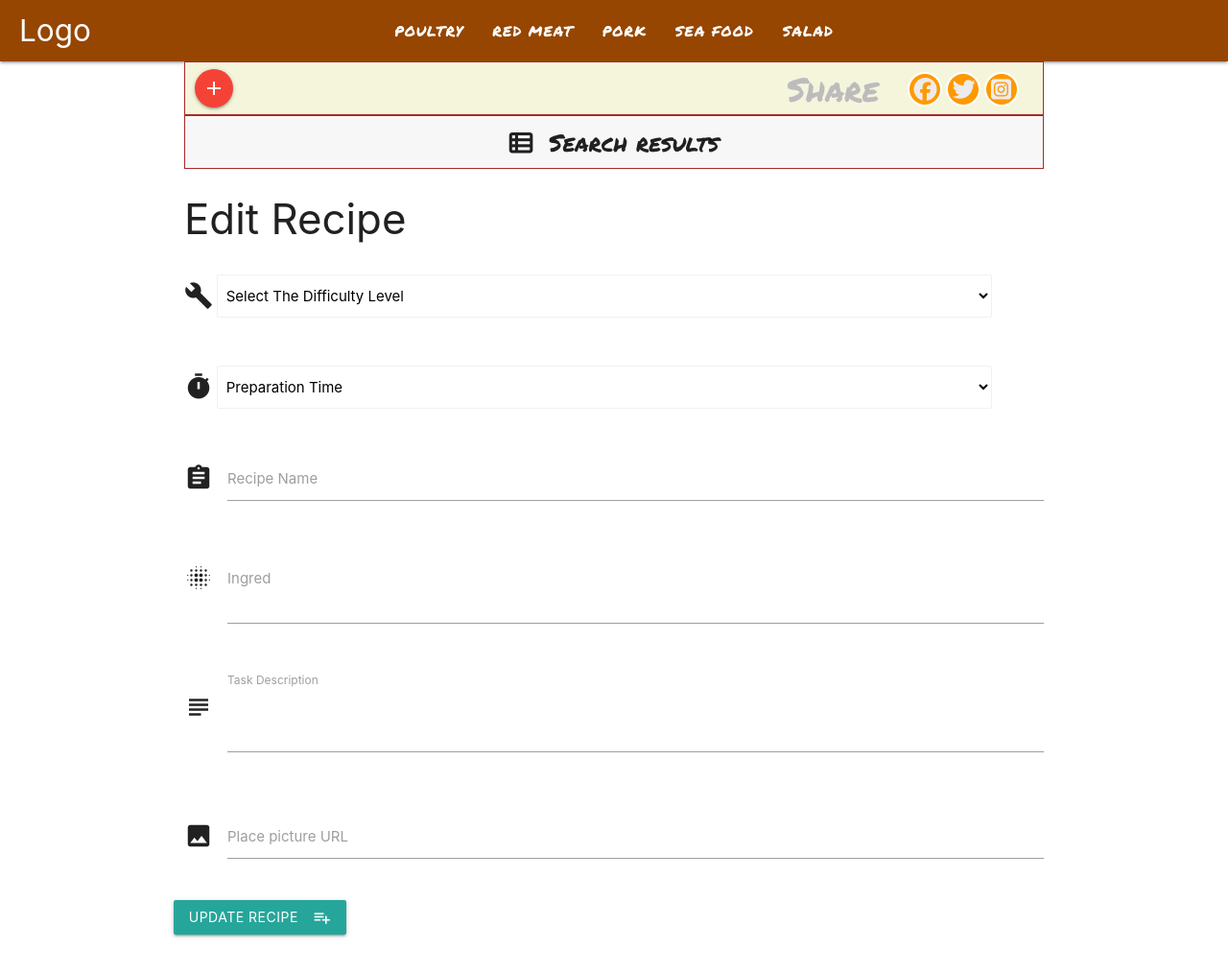
After one commit to rimantascode/MS3-cookbook, a Flask app: template templates/edit_recipe.html in a window 1280 px wide. The commit adds this page. Shown: the whole page at 96% size. Run offline with Flask 2, Linux system fonts and the light colour scheme; the template is opened without the code that fills it, so the values that code supplies are empty; some libraries are stand-ins or nearby versions.

Commit message:
made edit_recipe.html and made it to work

```diff
--- a/app.py
+++ b/app.py
@@ -2,6 +2,7 @@ import os
 from flask import Flask, render_template, redirect, request, url_for
 from flask_pymongo import PyMongo
 from bson.objectid import ObjectId
+
 
 app = Flask(__name__)
 app.config["MONGO_DBNAME"] = 'cook_book'
@@ -13,19 +14,28 @@ mongo = PyMongo(app)
 @app.route('/')
 @app.route('/index')
 def get_tasks():
-    list = mongo.db.recipe.find()
-    for n in list:
-        s = n["ingrediants"].split(",")
     return render_template("index.html",
-                           recipe=mongo.db.recipe.find(), s=s)
+                           recipe=mongo.db.recipe.find())
 
 
-@app.route('/dish')
-def dish():
-    list = mongo.db.recipe.find()
-    for n in list:
-        s = n["ingrediants"].split(",")
-    return render_template("dish.html", recipe=mongo.db.recipe.find(), s=s, description=mongo.db.recipe.find(), image=mongo.db.recipe.find())
+@app.route('/edit_recipe/<recipes_id>')
+def edit_recipe(recipes_id):
+    the_recipe = mongo.db.recipe.find_one({"_id": ObjectId(recipes_id)})
+    all_difficulties = mongo.db.difficulty.find()
+    cooking_time = mongo.db.prep_time.find()
+    return render_template('edit_recipe.html', recipes=the_recipe,
+                           difficulties=all_difficulties, time=cooking_time)
+
+
+@app.route('/dish/<recipes_id>')
+def dish(recipes_id):
+    the_recipe = mongo.db.recipe.find_one({"_id": ObjectId(recipes_id)})
+    all_categories = mongo.db.categories.find()
+    return render_template('dish.html', recipes=the_recipe,
+                           categories=all_categories)
+    """
+    return render_template("dish.html", recipe=mongo.db.recipe.find(), description=mongo.db.recipe.find(), image=mongo.db.recipe.find())
+    """
 
 
 @app.route('/add_recipe')
@@ -41,6 +51,21 @@ def insert_recipe():
     return redirect(url_for('get_tasks'))
 
 
+@app.route('/update_task/<recipes_id>', methods=["POST"])
+def update_recipe(recipes_id):
+    recipe = mongo.db.recipe
+    recipe.update({'_id': ObjectId(recipes_id)},
+                  {
+        'recipe_name': request.form.get('recipe_name'),
+        'difficulty_level': request.form.get('difficulty_level'),
+        'prep_time': request.form.get('prep_time'),
+        'cooking_description': request.form.get('cooking_description'),
+        'picture_url': request.form.get('picture_url'),
+        "ingrediants": request.form.get('ingrediants')
+    })
+    return redirect(url_for('get_tasks'))
+
+
 if __name__ == '__main__':
     app.run(host=os.environ.get('IP'),
             port=int(os.environ.get('PORT')),
--- a/requirements.txt
+++ b/requirements.txt
@@ -2,6 +2,7 @@ click==7.1.2
 dnspython==1.16.0
 Flask==1.1.2
 Flask-PyMongo==2.3.0
+gunicorn==20.0.4
 itsdangerous==1.1.0
 pymongo==3.10.1
 Werkzeug==1.0.1
--- a/templates/base.html
+++ b/templates/base.html
@@ -104,6 +104,7 @@
 
       {% block content %} {% endblock %}
     </div>
+
     <script>
       $(document).ready(function () {
         $(".sidenav").sidenav();
--- /dev/null
+++ b/templates/edit_recipe.html
@@ -0,0 +1,108 @@
+{% extends 'base.html' %} {% block content %}
+<h3>Edit Recipe</h3>
+<div class="row">
+  <form
+    action="{{ url_for('update_recipe', recipes_id=recipes._id) }}"
+    method="POST"
+    class="col s12"
+  >
+    <div class="row">
+      <div class="row">
+        <div class="input-field col s12">
+          <i class="material-icons prefix selects">build</i>
+          <select
+            id="difficulty_level"
+            name="difficulty_level"
+            class="browser-default"
+          >
+            <option value="" disabled selected
+              >Select The Difficulty Level</option
+            >
+            {%for diff in difficulties %} {% if
+            diff.difficulty_level==recipes.difficulty_level %}
+            <option value="{{recipes.difficulty_level}}" selected
+              >{{recipes.difficulty_level}}
+            </option>
+            {% else %}
+            <option value="{{diff.difficulty_level}}"
+              >{{diff.difficulty_level}}</option
+            >
+            {%endif%} {%endfor%}
+          </select>
+        </div>
+      </div>
+      <div class="row">
+        <div class="input-field col s12">
+          <i class="material-icons prefix selects">timer</i>
+          <select id="prep-time" name="prep_time" class="browser-default">
+            <option value="" disabled selected>Preparation Time </option>
+            {%for t in time %} {%if t.time==recipes.prep_time%}
+            <option value="{{recipes.prep_time}}" selected
+              >{{recipes.prep_time}}</option
+            >
+            {%else%}
+            <option value="{{t.time}}">{{t.time}}</option>
+            {%endif%} {%endfor%}
+          </select>
+        </div>
+      </div>
+      <div class="input-field col s12">
+        <i class="material-icons prefix">assignment</i>
+        <input
+          id="recipe_name"
+          name="recipe_name"
+          type="text"
+          value="{{recipes.recipe_name}}"
+        />
+        <label for="icon_prefix">Recipe Name</label>
+      </div>
+    </div>
+    <div class="row">
+      <div class="input-field col s12">
+        <i class="material-icons prefix">blur_on</i>
+        <textarea
+          name="ingrediants"
+          id="ingrediants"
+          class="materialize-textarea txt-area"
+          value="{{recipes.ingrediants}}"
+        >
+{{recipes.ingrediants}}</textarea
+        >
+        <label for="ingrediants">Ingred</label>
+      </div>
+    </div>
+    <div class="row">
+      <div class="input-field col s12">
+        <i class="material-icons prefix">subject</i>
+        <textarea
+          name="cooking_description"
+          id="cooking_description"
+          class="materialize-textarea txt-area"
+        >
+         {{recipes.cooking_description}}</textarea
+        >
+        <label for="icon_telephone">Task Description</label>
+      </div>
+    </div>
+    <div class="row">
+      <div class="input-field col s12">
+        <i class="material-icons prefix">photo</i>
+        <input
+          id="picture_url"
+          name="picture_url"
+          type="text"
+          value="{{recipes.picture_url}}"
+        />
+        <label for="picture_url">Place picture URL</label>
+      </div>
+    </div>
+    <div class="row">
+      <button class="btn waves-effect waves-light" type="submit" name="action">
+        Update Recipe
+        <i class="material-icons right">playlist_add</i>
+      </button>
+    </div>
+  </form>
+</div>
+
+{% endblock %}
```
Also changed, not shown: templates/index.html (+5 -7 lines).
